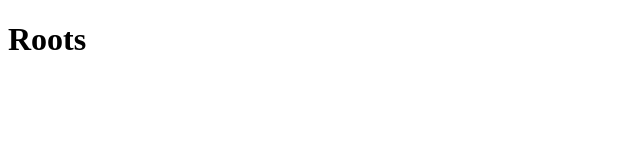
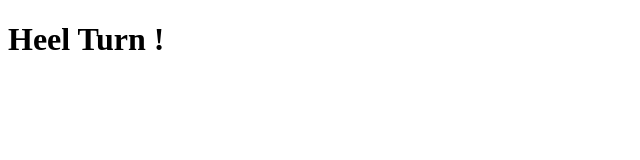
Before and after one commit to Slaydow1478/ISITECH_2425_SIO_HTML, a plain HTML site: page index.html in a window 1280 px wide. Shown: the whole page, without its empty margins (0-640 px from the left). Drawn offline with Linux system fonts and the light colour scheme.

Commit message:
Nouveau changement de titre

```diff
--- a/index.html
+++ b/index.html
@@ -7,6 +7,6 @@
 </head>
 <body>
 
-    <h1>Roots</h1>
+    <h1>Heel Turn !</h1>
 </body>
 </html>
```
